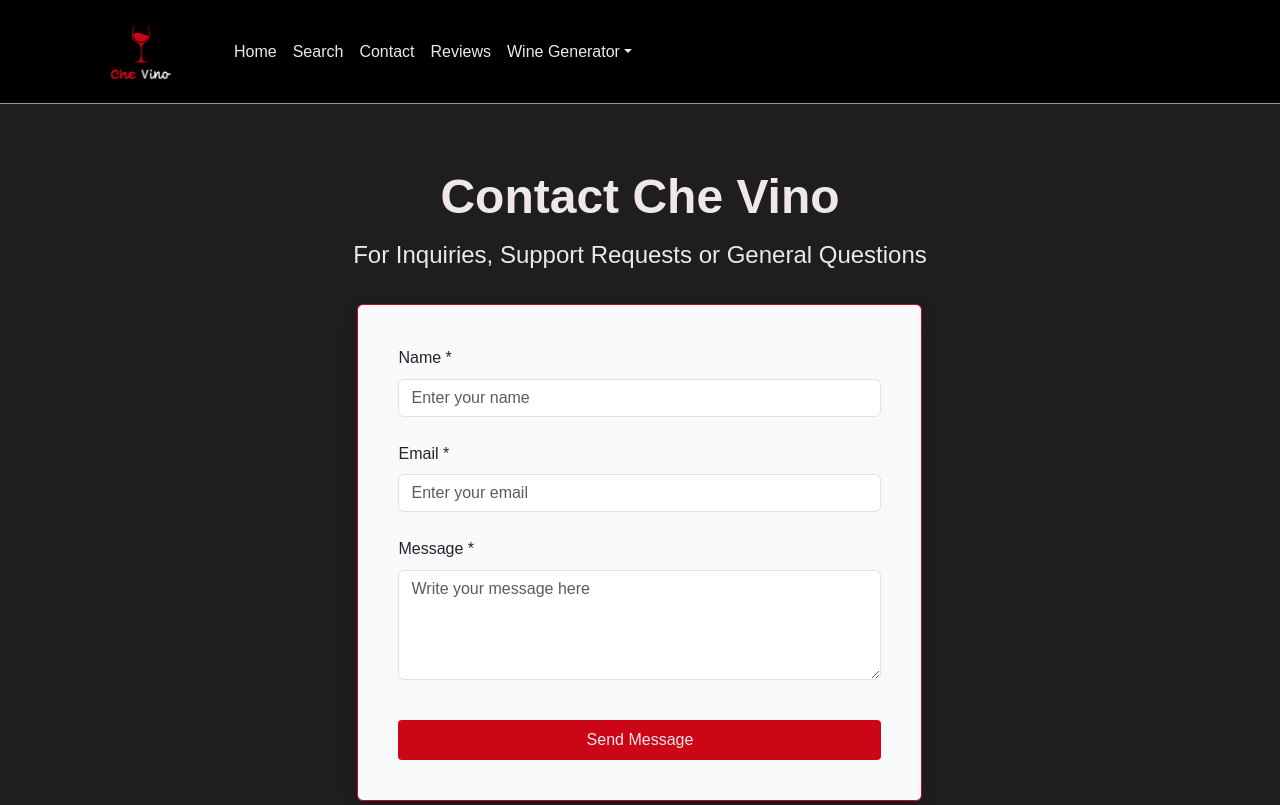
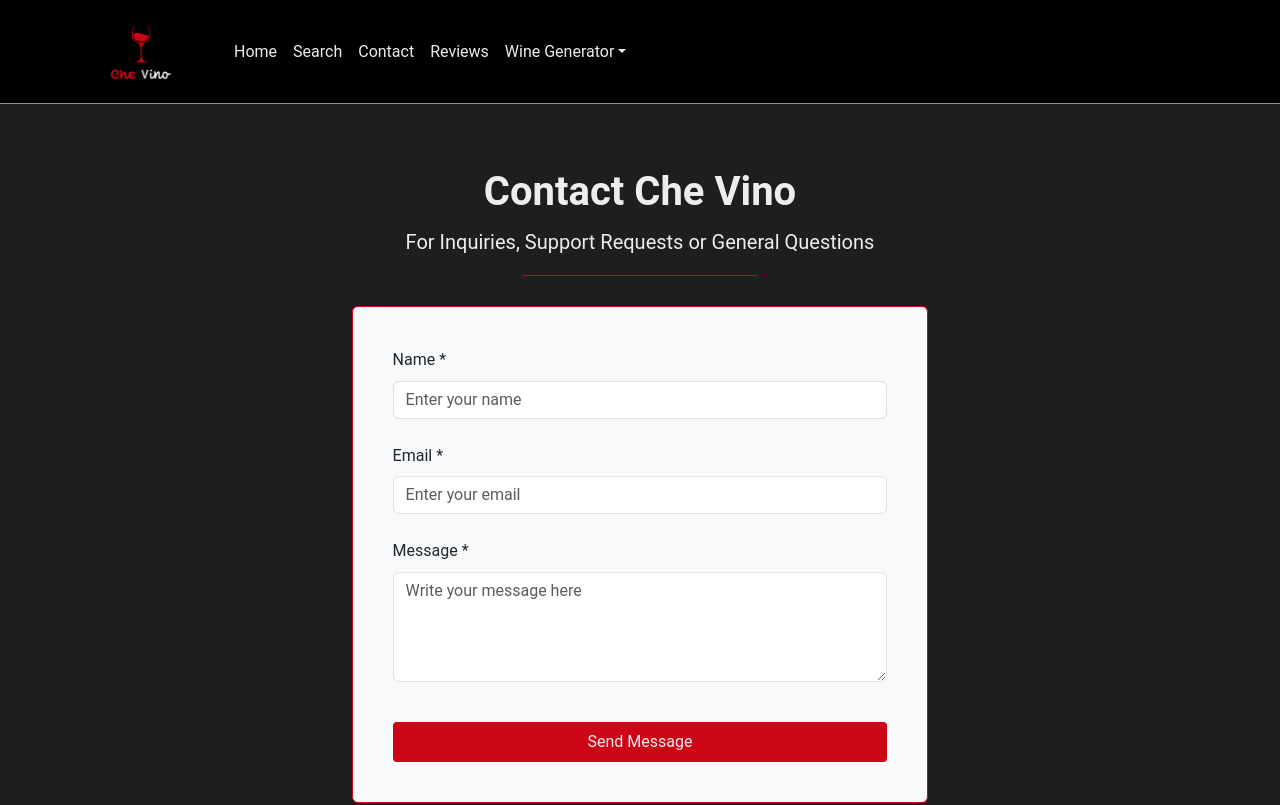
Before and after one commit to bella77-69/Capstone-Che-Vino, a React (Vite) app in the folder client/: page /contact in a window 1280 px wide. Shown: the top 805 px of the page. Built offline with nearby package versions, Linux system fonts and the light colour scheme.

Commit message:
added some gobal styles for the font sizes

```diff
--- a/client/src/components/Contact/Contact.jsx
+++ b/client/src/components/Contact/Contact.jsx
@@ -1,7 +1,6 @@
 import React, { useState, useEffect } from "react";
 import "./contact.scss";
 import axios from "axios";
-import Title from "../Title/Title";
 
 export default function Contact() {
   const [comments, setComments] = useState([]);
--- a/client/src/components/Contact/contact.scss
+++ b/client/src/components/Contact/contact.scss
@@ -2,9 +2,10 @@
 @import "../../partials/_mixins";
 
 .contact {
-    margin: 0, auto;
     background-color: $section-background;
     color: $font;
+    padding: 20px;
+    height: auto;
 
 
     &-name {
--- a/client/src/components/Reviews/Reviews.jsx
+++ b/client/src/components/Reviews/Reviews.jsx
@@ -29,9 +29,17 @@ const Reviews = () => {
   return (
     <section className="wine-section text-white">
       <div className="container py-5">
-        <div className="col-lg-7 mx-auto ">
+      <header className="wines-section-header">
+          <h1 className="wines-section-title">Wine Reviews</h1>
+          <p className="wines-section-text">
+            Read reviews from our customers and leave your own review.
+          </p>
+
+          <div className="wines-divider"></div>
+        </header>
+        {/* <div className="col-lg-7 mx-auto ">
           <Title title="Wine Reviews" />
-        </div>
+        </div> */}
 
         <div className="media align-items-lg-center flex-column flex-lg-row p-3">
           {services.map((service) => (
--- a/client/src/components/Reviews/leaveReview.scss
+++ b/client/src/components/Reviews/leaveReview.scss
@@ -3,9 +3,10 @@
 
 
 .leave-review {
-  padding: 2rem 0;
-  background-color: #1a202c;
-  color: $secondary-color;
+  background-color: $section-background;
+  color: $font;
+  padding: 20px;
+  height: auto;
 
   &__container {
     max-width: 960px;
--- a/client/src/pages/Contact/index.jsx
+++ b/client/src/pages/Contact/index.jsx
@@ -1,7 +1,6 @@
 import axios from "axios";
 import React, { useState } from "react";
 import "./contactPage.scss";
-import Title from "../../components/Title/Title";
 import Contact from "../../components/Contact/Contact";
 
 export default function ContactPage() {
@@ -56,6 +55,7 @@ export default function ContactPage() {
           <p className="wines-section-text">
           For Inquiries, Support Requests or General Questions
           </p>
+          <div className="wines-divider"></div>
         </header>
         </div>
 
--- a/client/src/pages/Reviews/reviewPage.scss
+++ b/client/src/pages/Reviews/reviewPage.scss
@@ -14,7 +14,8 @@
     }
 
     &__title {
-        font-size: 2.5rem;
+        font-size: $header-font-mobile;
+        font-weight: bold;
         margin-bottom: 10px;
     }
 
@@ -88,19 +89,19 @@
     .review-page__card {
         max-width: 350px;
     }
+
+    .review-page__title {
+        font-size: $header-font-tablet;
+    }
 }
 
 @media (min-width: 768px) {
-    .review-page__title {
-        font-size: 3rem;
-    }
-
     .review-page__content {
         justify-content: space-around;
     }
 
     .review-page__review {
-        font-size: $font-size-large;
+        font-size: $font-size-mobile;
         font-weight: 200;
     }
 
@@ -109,16 +110,16 @@
     .review-page__price,
     .review-page__review,
     .review-page__rating {
-        font-size: $font-size-large;
+        font-size: $font-size-mobile;
     }
 }
 
 @media (min-width: 992px) {
-    .review-page__title {
-        font-size: 3.5rem;
-    }
-
     .review-page__card {
         max-width: 400px;
     }
+
+    .review-page__title {
+        font-size: $header-font-desktop;
+    }
 }
--- a/client/src/pages/Search/search.scss
+++ b/client/src/pages/Search/search.scss
@@ -21,6 +21,7 @@
   font-size: 2.5rem;
   font-weight: bold;
   margin-bottom: 10px;
+
 }
 
 .section-text {
--- a/client/src/pages/Wine/styles.scss
+++ b/client/src/pages/Wine/styles.scss
@@ -21,13 +21,13 @@
 }
 
 .wine-gen-section-title {
-  font-size: 2.5rem;
+  font-size: $header-font-mobile;
+  font-weight: bold;
   margin-bottom: 10px;
-
 }
 
 .wine-gen-section-text {
-  font-size: 1.25rem;
+  font-size: $font-size-base;
   line-height: 1.6;
 }
 
@@ -158,6 +158,13 @@
 }
 
 @media (min-width: 576px) {
+  .wine-gen-section-title {
+    font-size: $header-font-tablet;
+  }
+
+  .wine-gen-section-text {
+    font-size: $font-size-mobile;
+  }
   .wine-gen-content {
     flex-direction: row;
     justify-content: space-around
@@ -198,11 +205,11 @@
 
 @media (min-width: 992px) {
   .wine-gen-section-title {
-    font-size: 3rem;
+    font-size: $header-font-desktop;
   }
 
   .wine-gen-section-text {
-    font-size: 1.5rem;
+    font-size: $font-size-large;
   }
 
   .wine-gen-name {
--- a/client/src/pages/Wine/wines.scss
+++ b/client/src/pages/Wine/wines.scss
@@ -21,19 +21,21 @@
 }
 
 .wines-section-title {
-  font-size: 2.5rem;
+  font-size: $header-font-mobile;
   font-weight: bold;
   margin-bottom: 10px;
 }
 
 .wines-section-text {
-  font-size: 1.25rem;
+  font-size: $font-size-base;
   line-height: 1.6;
 }
 
 .wines-divider {
-  margin-bottom: 1rem;
+  width: 50%;
+  height: 2px;
   border-bottom: 1px solid $highlight-color;
+  margin: 0 auto 20px auto;
 }
 
 .wines-card {
@@ -155,6 +157,12 @@
 }
 
 @media (min-width: 576px) {
+  .wines-section-title {
+    font-size: $header-font-tablet;
+  }
+  .wines-section-text {
+    font-size: $font-size-mobile;
+  }
   .wines-content {
     flex-direction: row;
     justify-content: space-around
@@ -194,11 +202,11 @@
 
 @media (min-width: 992px) {
   .wines-section-title {
-    font-size: 3rem;
+    font-size: $header-font-desktop;
   }
 
   .wines-section-text {
-    font-size: 1.5rem;
+    font-size: $font-size-large
   }
 
   .wines-name {
--- a/client/src/partials/_global.scss
+++ b/client/src/partials/_global.scss
@@ -13,7 +13,7 @@
 
 // Global Body Styles
 body {
-  font-family: $font-family-base;
+  font-family: 'Roboto', sans-serif;
   font-size: $font-size-base;
   background-color: $primary-color;
   color: $secondary-color;
--- a/client/src/partials/_variables.scss
+++ b/client/src/partials/_variables.scss
@@ -4,16 +4,23 @@ $blacker: #080609;
 $cement: #777985;
 
 $background: #262423;
-$font: #efe7e8;
+// $font: #efe7e8;
+$font:rgb(237, 237, 237);
 $icon: rgb(8, 8, 8);
 $divider: #9d909b;
 
 
 // Font Variables
-$font-family-base: 'DM Sans', sans-serif;
+$font-family-base: 'Montserrat', sans-serif !important;
 $font-size-base: 16px;
+$font-size-mobile: 17.5px;
 $font-size-large: 1.25rem; // 20px
 $font-size-small: 0.875rem; // 14px
+
+
+$header-font-mobile: 1.75rem;
+$header-font-tablet: 2rem;
+$header-font-desktop: 40px;
 
 // Spacing Variables
 $spacing-unit: 1rem; // 16px
@@ -35,10 +42,10 @@ $primary-color: #000000; // Dark color for text and borders
 $secondary-color: #ffffff; // White for text and background
 $highlight-color: #CD0617; // Highlight color for buttons and links
 $bg-light: #f8f9fa; // Light background color
-$card-background: #2d3748;
+// $card-background: #2d3748;
 // $section-background: #1a202c;
 $section-background: rgba(100, 100, 110, 0.3);
-
+$card-background: rgba(131, 131, 142, 0.3);
 $font-family-base: 'Arial', sans-serif;
 $font-size-base: 16px;
 $font-size-large: 1.25rem;
```
Also changed, not shown: client/src/components/Reviews/LeaveReview.jsx (+1 -135 lines).
